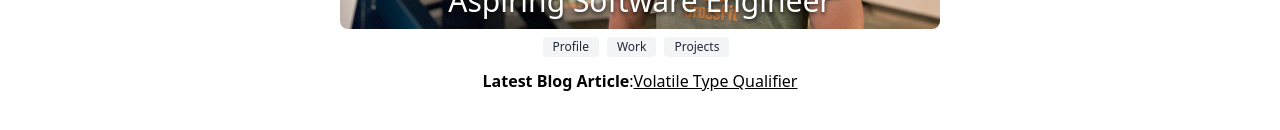
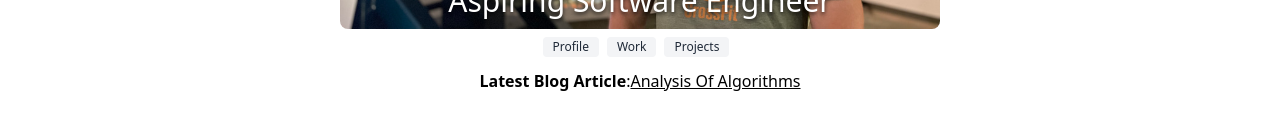
Before and after one commit to chrisdedman/website, a Next.js app: page / in a window 1280 px wide. Shown: the part 554-684 px from the top of the page. Built offline with nearby package versions, Linux system fonts and the light colour scheme.

Commit message:
new article added

```diff
--- a/src/app/page.tsx
+++ b/src/app/page.tsx
@@ -39,7 +39,7 @@ export default function Page() {
       <div className="flex flex-wrap justify-center">
         <p>
           <b>Latest Blog Article</b>:
-          <a href="/blog/articles/volatile" className="underline">Volatile Type Qualifier</a>
+          <a href="https://astranebula.gitbook.io/blog/computer-science/analysis-of-algorithms" className="underline">Analysis Of Algorithms</a>
         </p>
       </div>
     </div>
```
